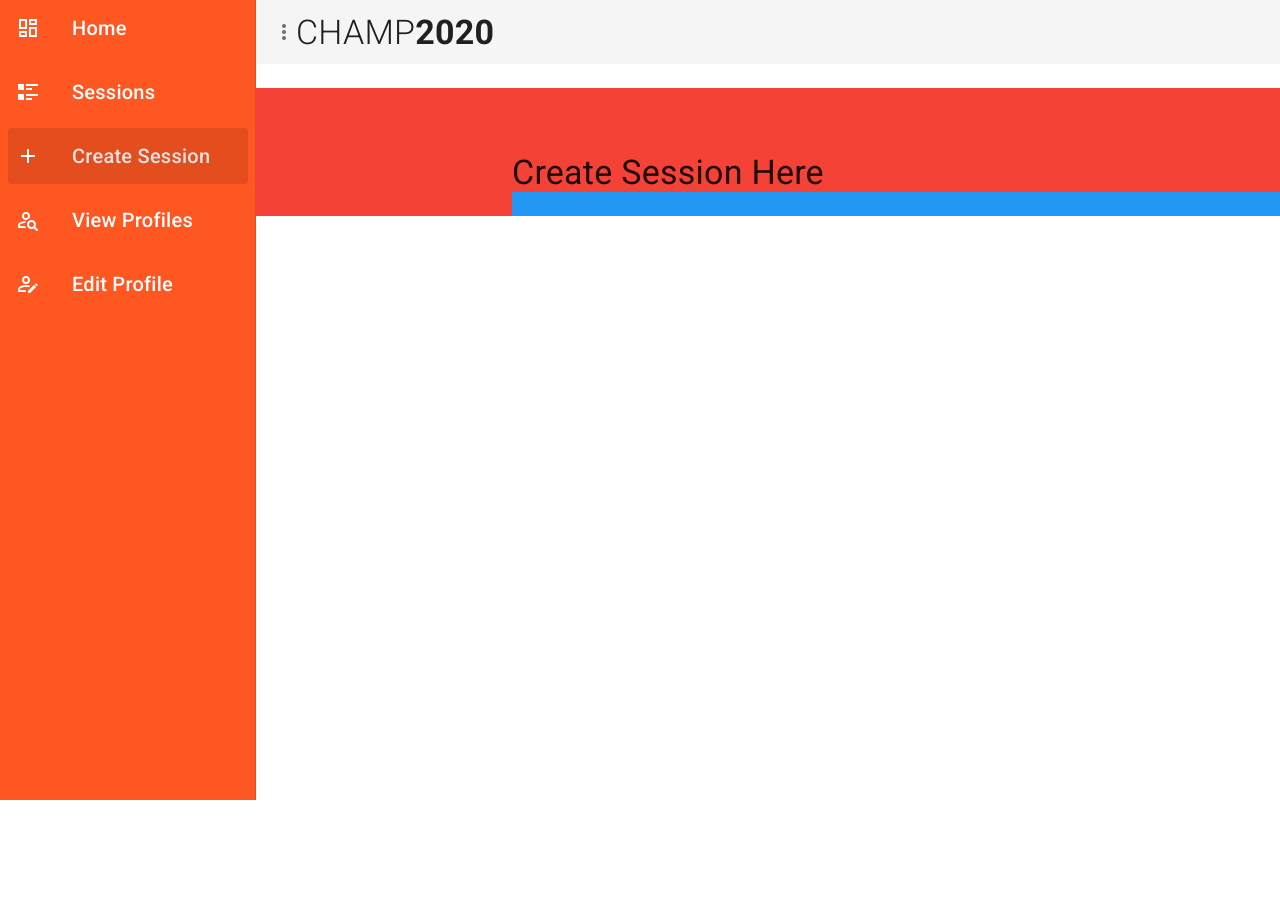
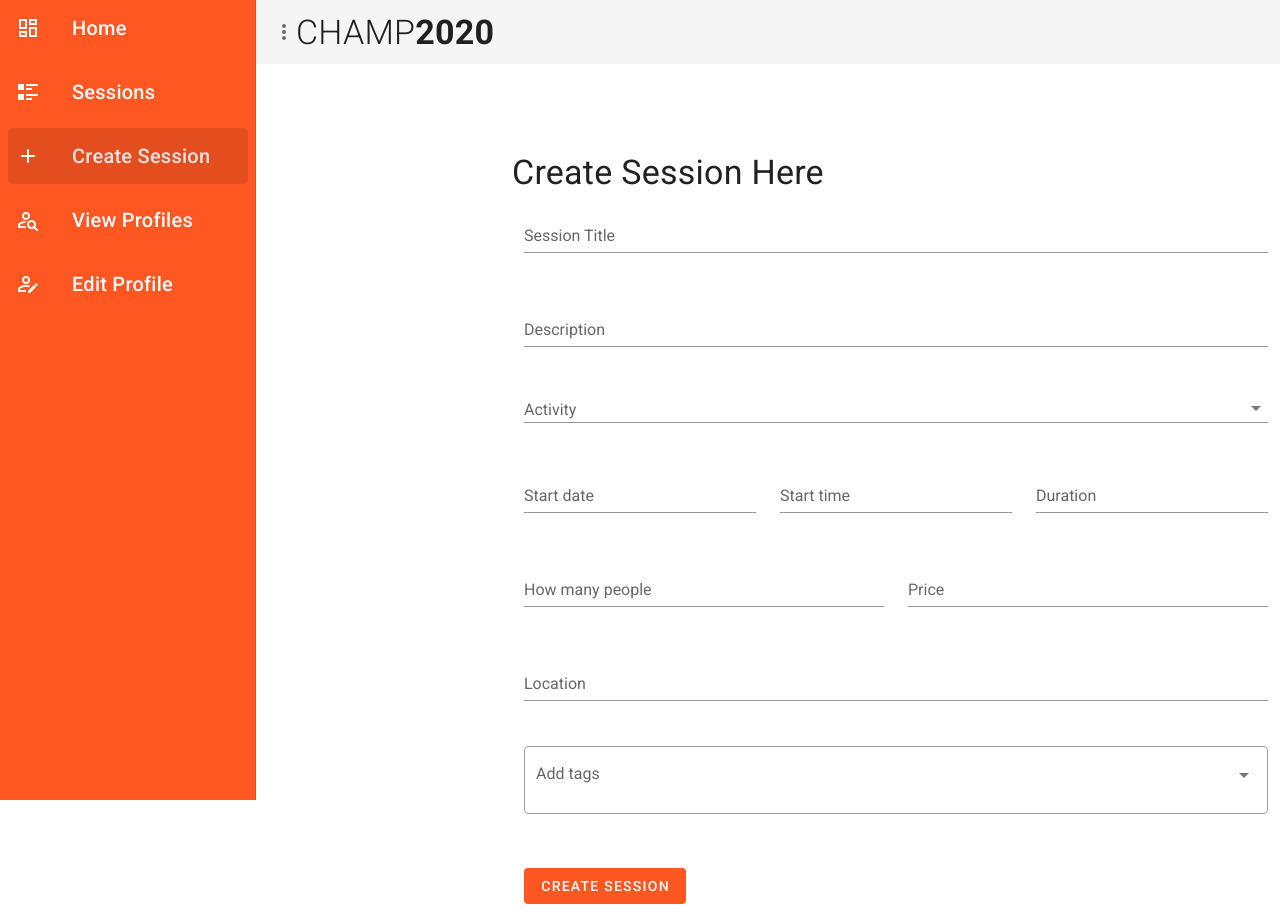
Before and after one commit to Birkis/Champ2020_Vuetify, a Vue app: page /createsession in a window 1280 px wide. Before the commit the page ends 800 px from the top, so only its background shows below. Built offline with nearby package versions, Linux system fonts and the light colour scheme.

Commit message:
Vuex changes

```diff
--- a/src/store/index.js
+++ b/src/store/index.js
@@ -5,6 +5,17 @@ Vue.use(Vuex)
 
 export default new Vuex.Store({
   state: {
+    sessions:[
+      {id:1, title:'yoga in the park', host:'Marianne Birkeland'},
+      {id:2, title:'Street Basket', host:'Michael Birkeland'},
+      {id:3, title:'Fortnite Heroes', host:'Mio Birkeland'}
+    ],
+    interests:['basketball', 'yoga', 'running', 'windsurfing', 'bodybuilding','golf','Lacrosse'],
+    genderTypes: ['male','female','not your business'],
+    activityList: [{activity:'Basketball', activityImg:'https://bit.ly/38201dI'},
+                   {activity:'Yoga', activityImg:'https://bit.ly/38201dI'},
+                   {activity:'Golf', activityImg:'https://bit.ly/38201dI'},
+                   {activity:'Running', activityImg:'https://bit.ly/38201dI'} ]
   },
   mutations: {
   },
--- a/src/views/CreateSession.vue
+++ b/src/views/CreateSession.vue
@@ -1,10 +1,66 @@
 <template>
-  <v-content class="red">
-      <h1 class="display-1" green justify-start >Create Session Here</h1>
+  <v-content>
+      <h1 class="display-1" justify-start >Create Session Here</h1>
+    <v-form>
+         <v-container>
+            <v-row> <!--  Title -->
+                <v-col>
+                    <v-text-field label="Session Title" type="text"></v-text-field>
+                </v-col>
+            </v-row>
+            <v-row> <!--  Descriotion -->
+                <v-col>
+                    <v-text-field label="Description" type="text"></v-text-field>
+                </v-col>
+            </v-row>
+            <v-row> <!--  Activity -->
+                <v-col>
+                    <v-autocomplete dense :items="activities" label="Activity" v-model="activity"></v-autocomplete>
+                </v-col>
+            </v-row>
+            <v-row> <!--  Start Time & Duration -->
+                <v-col>
+                    <v-text-field label="Start date" placeholder="21/10"></v-text-field>
+                </v-col>
+                <v-col>
+                    <v-text-field label="Start time" placeholder="17:30"></v-text-field>
+                </v-col>
+                <v-col>
+                    <v-text-field label="Duration" type="number"></v-text-field>
+                </v-col>
 
-        <v-container class="blue" left>
-            <v-row></v-row>
+            </v-row>
+            <v-row> <!-- People & Price -->
+                <v-col>
+                    <v-text-field label="How many people" type="number"></v-text-field>
+                </v-col>
+                <v-col>
+                    <v-text-field label="Price" type="number"></v-text-field>
+                </v-col>
+            </v-row>
+            <v-row> <!-- Location -->
+                <v-col>
+                    <v-text-field label="Location"></v-text-field>
+                </v-col>
+            </v-row>
+            <v-row> <!-- Tags -->
+                <v-col>
+                    <v-autocomplete  chips :items="interests" label="Add tags" v-model="interestValues" multiple outlined>
+                        </v-autocomplete>
+                </v-col>
+            </v-row>
         </v-container>
+    <v-container> <!-- Create Session Button-->
+        <v-row>
+            <v-col>
+                <v-btn color="deep-orange" class="white--text" depressed>
+                    Create Session
+                </v-btn>
+            </v-col>
+        </v-row>
+    </v-container>
+    </v-form>
+
 
   </v-content>
 </template>
@@ -15,8 +71,23 @@ export default {
     name:'CreateSession',
     data(){
         return{
+            //activityItems:['Basketball', 'Yoga', 'Running'],
+            activity: null,
+            interestValues:null
+        }
+    },
+    computed: {
+        interests(){
+            return this.$store.state.interests
+        },
+        activities(){
+            const activities = []
+            this.$store.state.activityList.forEach(res =>{
+                activities.push(res.activity)
+            })
+            return activities
+        }
 
-        }
     }
 }
 </script>
--- a/src/views/EditProfile.vue
+++ b/src/views/EditProfile.vue
@@ -22,7 +22,7 @@
             </v-row>
             <v-row align="center"> <!-- Edit Personals -->
                <v-col name="gender"> <!-- set gender -->
-                   <v-autocomplete dense :items="genderItems" label="Set Gender" v-model="genderValue">
+                   <v-autocomplete dense :items="genders" label="Set Gender" v-model="genderValue">
                    </v-autocomplete>
                </v-col>
                 <v-col> <!-- Date of Birth -->
@@ -45,9 +45,9 @@
                         </v-menu>
                 </v-col>
             </v-row>
-            <v-row> <!-- select interestd -->
+            <v-row> <!-- select interests -->
                 <v-col>
-                    <v-autocomplete dense chips :items="interestItems" label="Set interests" v-model="interestValues" multiple outlined>
+                    <v-autocomplete dense chips :items="interests" label="Set interests" v-model="interestValues" multiple outlined>
                     </v-autocomplete>
                 </v-col>
             </v-row>
@@ -75,15 +75,22 @@ export default {
     name:'EditProfile',
     data(){
         return{
-            genderItems:['male','female','not your business'],
             genderValue:null,
-            interestItems:['basketball', 'yoga', 'running', 'windsurfing', 'bodybuilding','golf','Lacrosse'],
             interestValues:null,
             date:null,
             menu:false,
 
 
         }
+    },
+    computed:{
+        interests(){
+            return this.$store.state.interests
+        },
+        genders(){
+            return this.$store.state.genderTypes
+        }
+
     },
     watch: {
       model (val) {
```
Also changed, not shown: package.json (+5 -5 lines), 1 other file (tests, documents, lock files or other folders).
